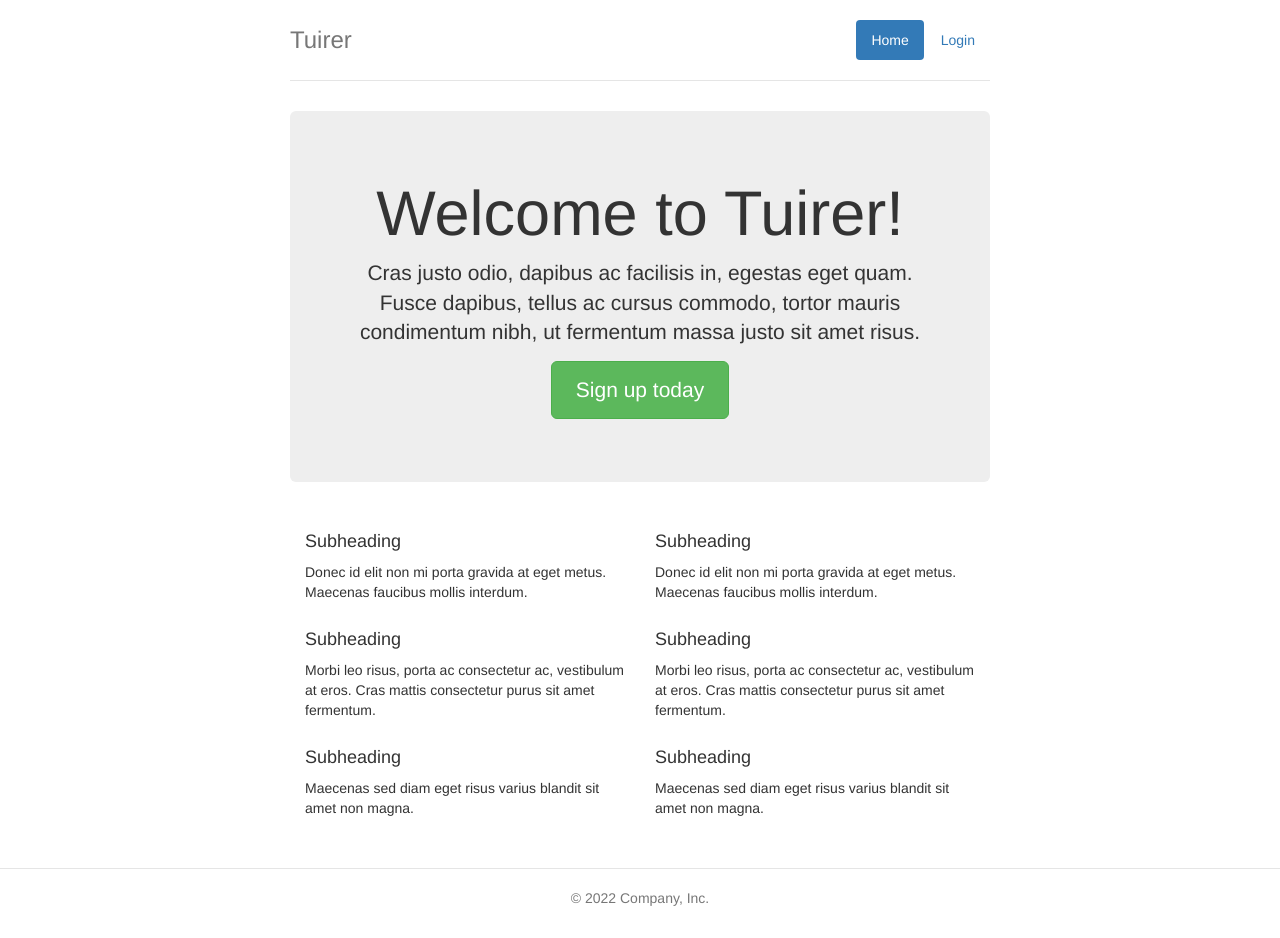
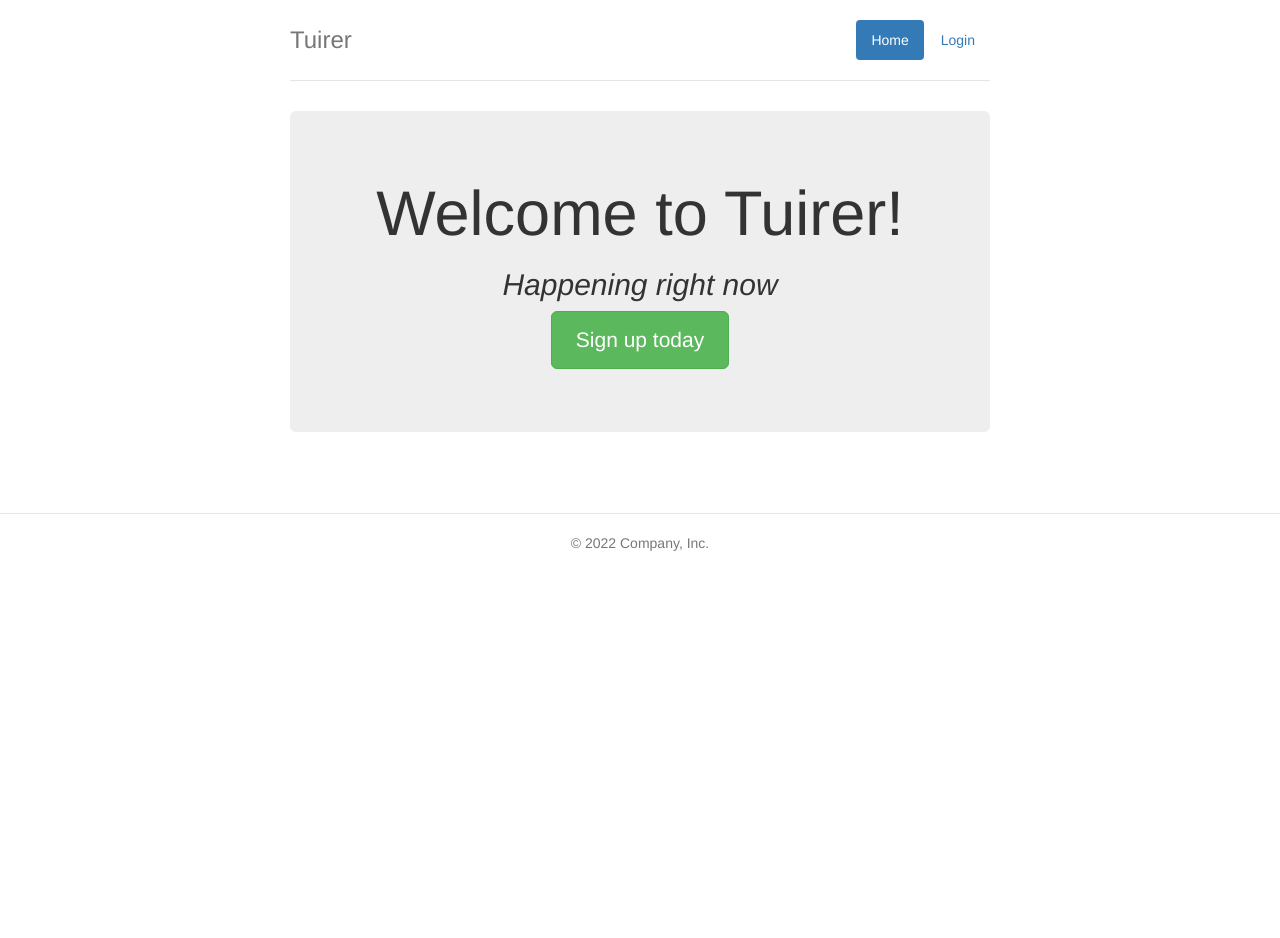
Before and after one commit to rmendes1/tuirer_flask, a Flask app: page / in a window 1280 px wide. After the commit the page ends 551 px from the top, so only its background shows below. Run offline with Flask 2, Linux system fonts and the light colour scheme; some libraries are stand-ins or nearby versions.

Commit message:
removed some template texts

```diff
--- a/templates/index.html
+++ b/templates/index.html
@@ -6,13 +6,21 @@
 
 <div class="jumbotron">
   <h1>Welcome to Tuirer!</h1>
-  <p class="lead">Cras justo odio, dapibus ac facilisis in, egestas eget quam. Fusce dapibus, tellus ac cursus commodo, tortor mauris condimentum nibh, ut fermentum massa justo sit amet risus.</p>
+  <h2><i>Happening right now</i></h2>
+
   <p><a class="btn btn-lg btn-success" href="#" role="button">Sign up today</a></p>
 </div>
 
 <div class="row marketing">
   <div class="col-lg-6">
-    <h4>Subheading</h4>
+
+  </div>
+</div>
+
+{% endblock %}
+
+
+<!-- <h4>Subheading</h4>
 <p>Donec id elit non mi porta gravida at eget metus. Maecenas faucibus mollis interdum.</p>
 
 <h4>Subheading</h4>
@@ -30,8 +38,4 @@
 <p>Morbi leo risus, porta ac consectetur ac, vestibulum at eros. Cras mattis consectetur purus sit amet fermentum.</p>
 
 <h4>Subheading</h4>
-    <p>Maecenas sed diam eget risus varius blandit sit amet non magna.</p>
-  </div>
-</div>
-
-{% endblock %}
+<p>Maecenas sed diam eget risus varius blandit sit amet non magna.</p> -->
```
Lines whose indentation alone changed are shown as unchanged.
